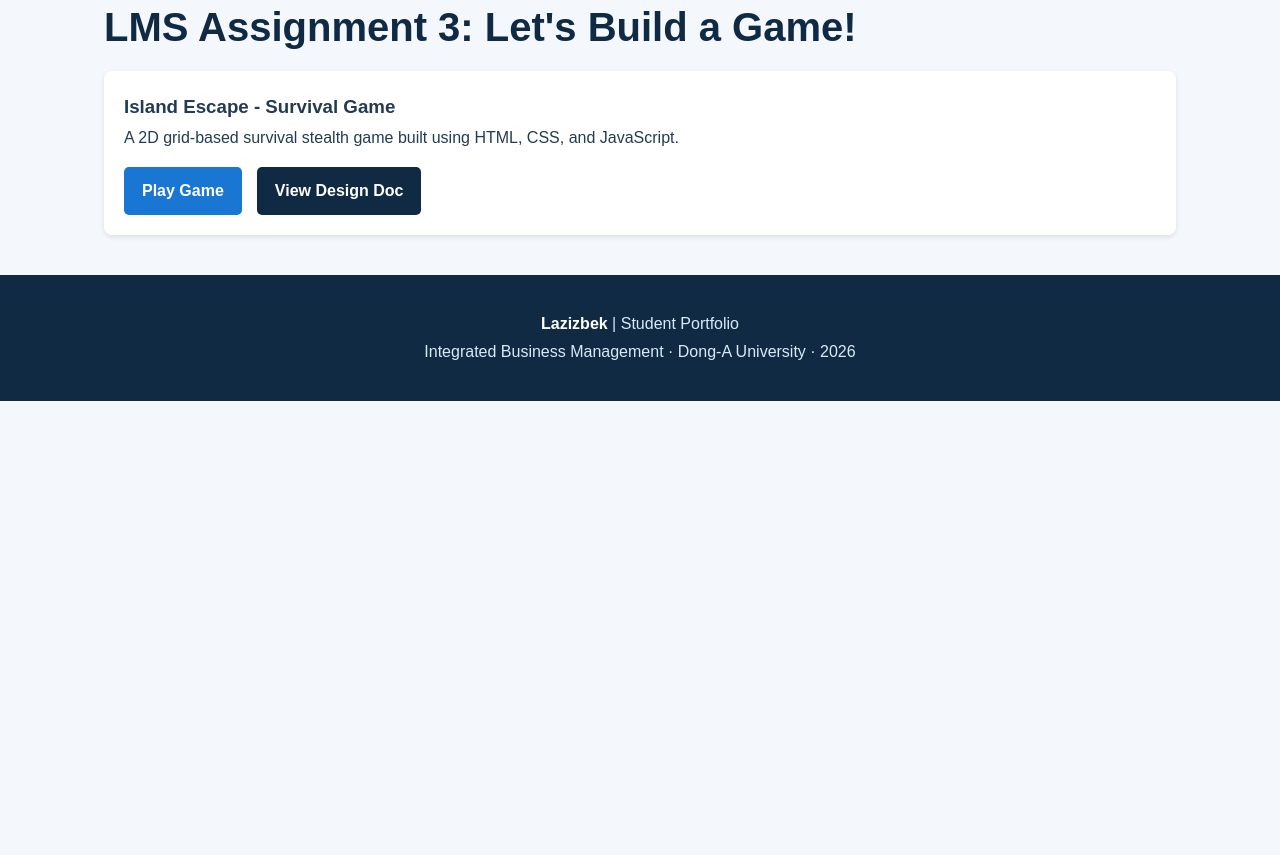
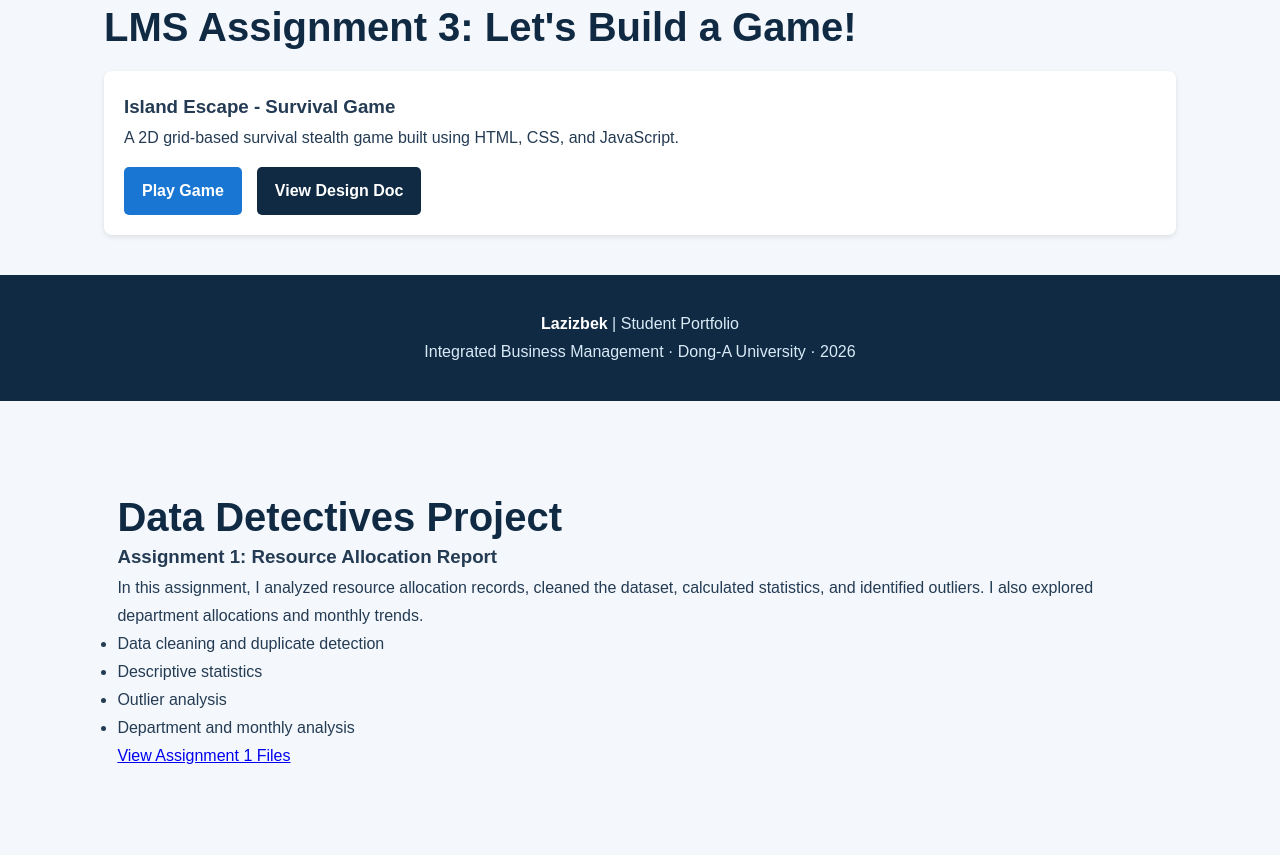
Before and after one commit to Lazizbek397/da, a plain HTML site: page index.html in a window 1280 px wide. Shown: the part 5347-6202 px from the top of the page. Before the commit the page ends 5748 px from the top, so only its background shows below. Drawn offline with Linux system fonts and the light colour scheme.

Commit message:
Add Date Detectives Assignment 1
Added a new section for the Data Detectives project, detailing Assignment 1, including analysis and a link to view files.

```diff
--- a/index.html
+++ b/index.html
@@ -316,6 +316,28 @@
     <p><strong>Lazizbek</strong> | Student Portfolio</p>
     <p>Integrated Business Management · Dong-A University · 2026</p>
 </footer>
+<section id="data-detectives">
+  <h2>Data Detectives Project</h2>
+  <h3>Assignment 1: Resource Allocation Report</h3>
 
+  <p>
+    In this assignment, I analyzed resource allocation records,
+    cleaned the dataset, calculated statistics, and identified outliers.
+    I also explored department allocations and monthly trends.
+  </p>
+
+  <ul>
+    <li>Data cleaning and duplicate detection</li>
+    <li>Descriptive statistics</li>
+    <li>Outlier analysis</li>
+    <li>Department and monthly analysis</li>
+  </ul>
+
+  <p>
+    <a href="YOUR_GOOGLE_DRIVE_FOLDER_LINK" target="_blank">
+      View Assignment 1 Files
+    </a>
+  </p>
+</section>
 </body>
 </html>
```
